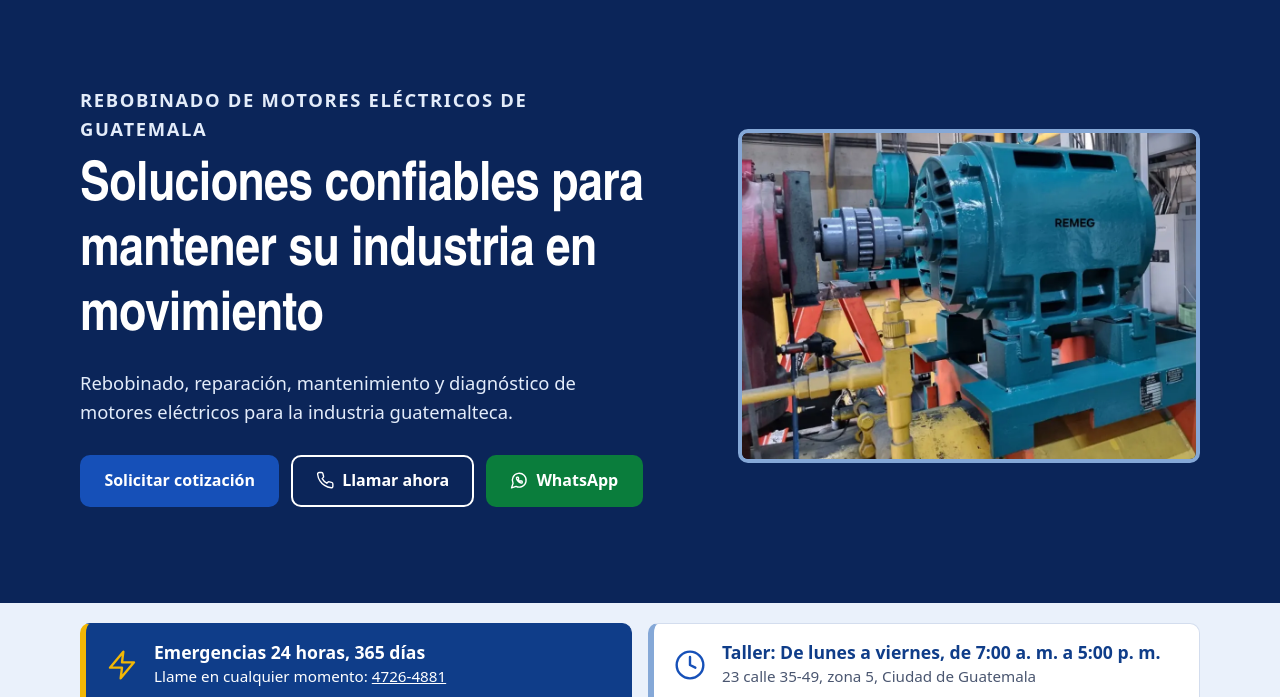
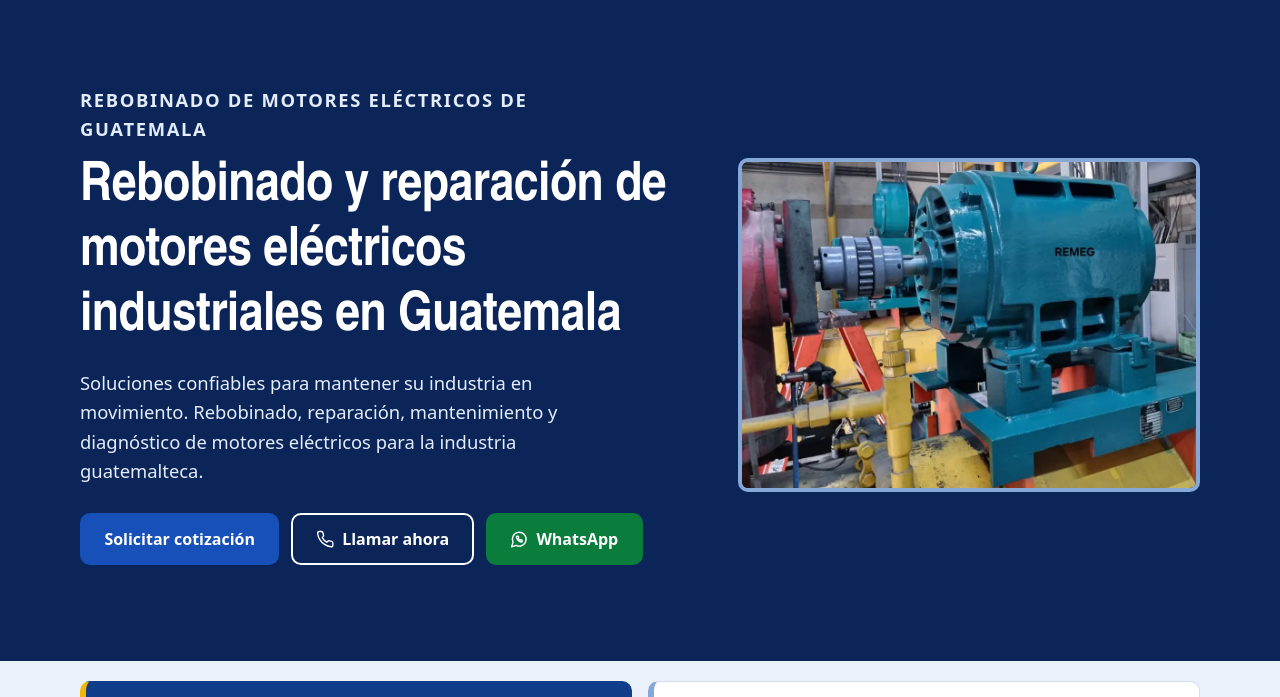
Before and after one commit to WaltMancia/remeg, a plain HTML site: page site/index.html in a window 1280 px wide. Shown: the part 81-778 px from the top of the page. Drawn offline with Linux system fonts and the light colour scheme.

Commit message:
feat(seo): make H1 describe service and location

```diff
--- a/site/index.html
+++ b/site/index.html
@@ -250,9 +250,8 @@
             <div class="w">
                 <div>
                     <p class="eyebrow">Rebobinado de Motores Eléctricos de Guatemala</p>
-                    <h1>Soluciones confiables para mantener su industria en movimiento</h1>
-                    <p>Rebobinado, reparación, mantenimiento y diagnóstico de motores eléctricos para la industria
-                        guatemalteca.</p>
+                    <h1>Rebobinado y reparación de motores eléctricos industriales en Guatemala</h1>
+                    <p>Soluciones confiables para mantener su industria en movimiento. Rebobinado, reparación, mantenimiento y diagnóstico de motores eléctricos para la industria guatemalteca.</p>
                     <div class="ct"><a class="btn p" href="#cotizar">Solicitar cotización</a><a class="btn s"
                             href="tel:+50247264881"><svg class="ic" aria-hidden="true" focusable="false">
                                 <use href="#i-phone" />
```
